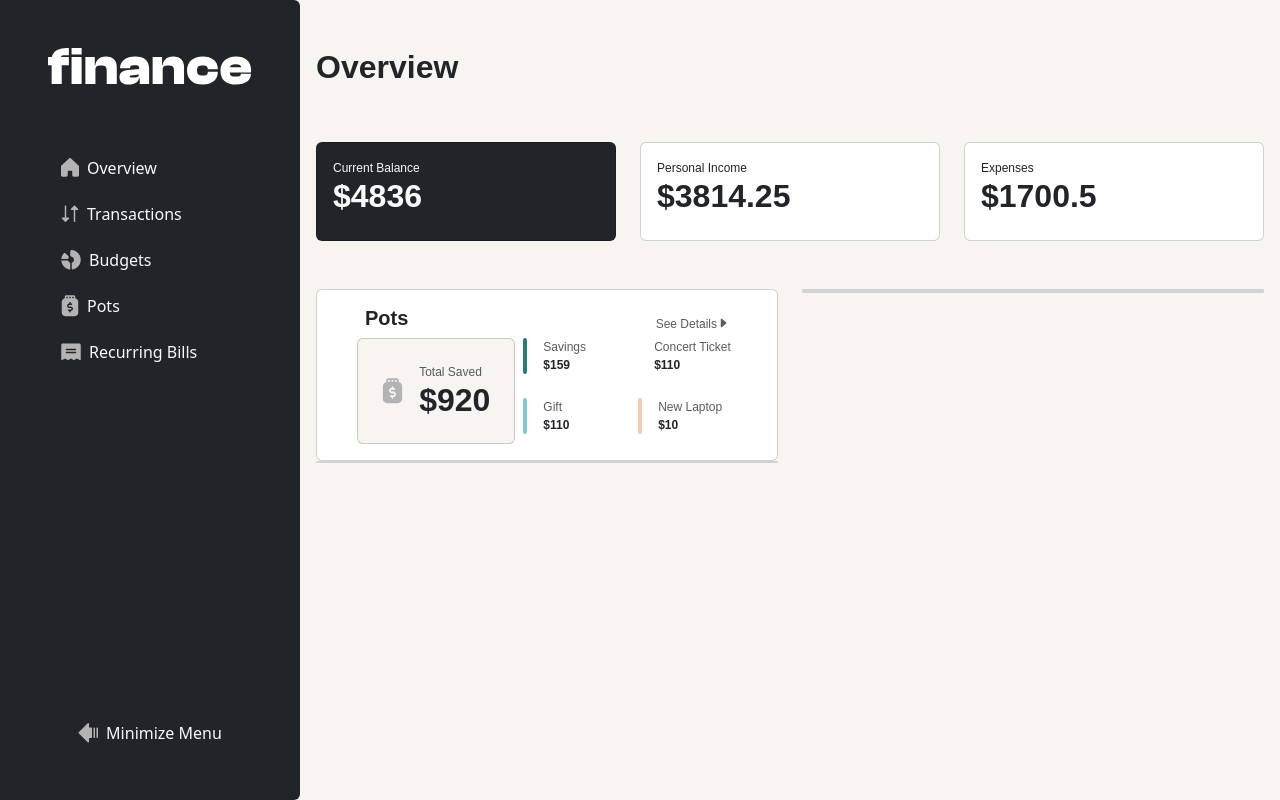
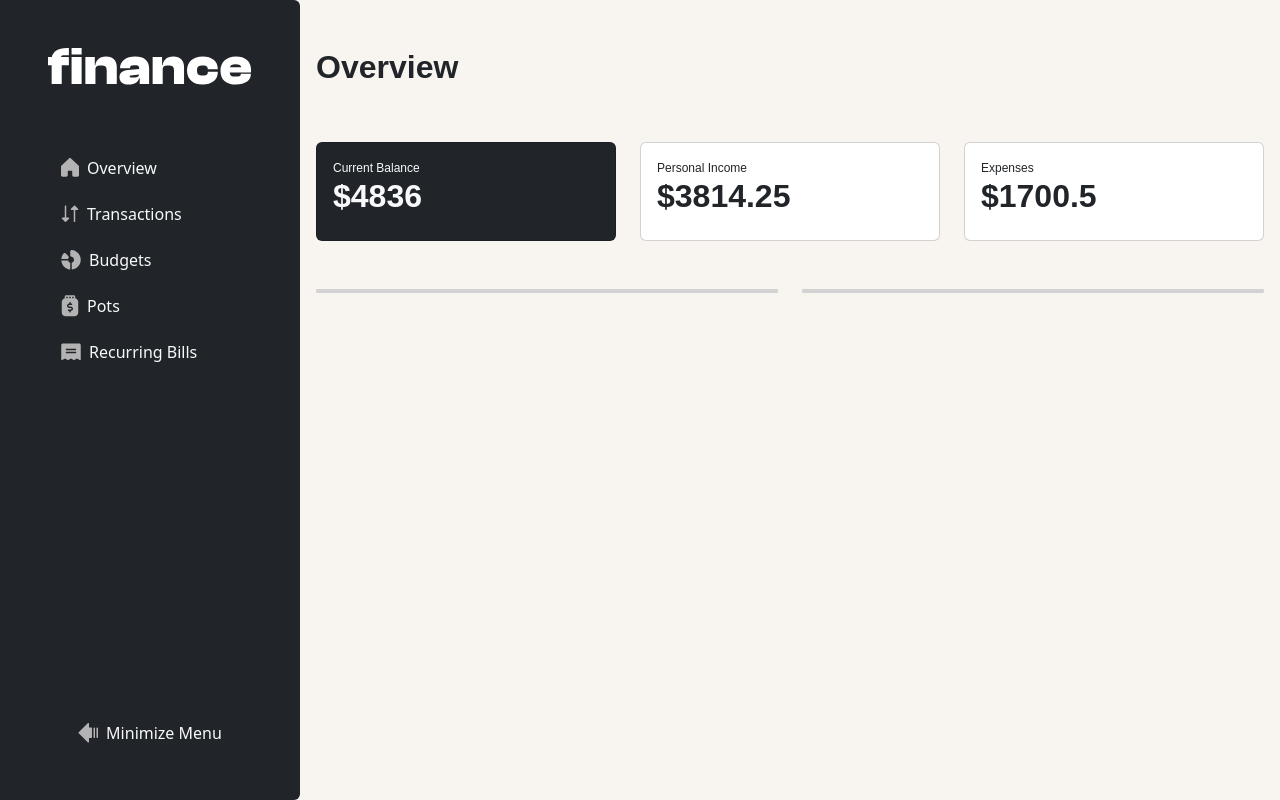
Before and after one commit to abdalsimam1-sketch/personal-finance-app, a React (Vite) app: page / in a window 1280 px wide. Built offline with nearby package versions, Linux system fonts and the light colour scheme.

Commit message:
refactor : remove pots code from grid branch to make it its own branch

```diff
--- a/src/pages/Overview.jsx
+++ b/src/pages/Overview.jsx
@@ -53,63 +53,7 @@ export const Overview = () => {
       <section>
         <div className="row">
           <div className="col-left col-12 col-lg-6">
-            <section className="pots-section card px-5 py-3">
-              <div className="d-flex justify-content-between align-items-center">
-                <h2 className="text-preset-2">Pots</h2>
-                <Link to="/pots" className="text-decoration-none">
-                  <span className="text-preset-5 text-muted">
-                    See Details
-                    <i className="bi bi-caret-right-fill"></i>
-                  </span>
-                </Link>
-              </div>
-              <div className="row g-3">
-                <div className="card col-12 col-md-5 pots-total p-4">
-                  <div className="d-flex align-items-center gap-3 ">
-                    <img
-                      src={PotsImage}
-                      alt="pots-image"
-                      style={{ width: "1.4rem" }}
-                    />
-                    <div className="d-flex flex-column">
-                      <span className="text-preset-5 text-muted">
-                        Total Saved
-                      </span>
-                      <h1 className="text-preset-1 m-0">
-                        <span>$</span>
-                        {potsTotal}
-                      </h1>
-                    </div>
-                  </div>
-                </div>
-                <div className="col-12 col-md-7">
-                  <div className="row g-4">
-                    {data.pots.slice(0, 4).map((item, index) => (
-                      <div className="col-6 " key={index}>
-                        <div className="d-flex gap-3">
-                          <div
-                            className="rounded-pill"
-                            style={{
-                              backgroundColor: item.theme,
-                              width: "4px",
-                              heightL: "4px",
-                            }}
-                          ></div>
-                          <div className="d-flex flex-column">
-                            <span className="text-preset-5 text-muted text-nowrap">
-                              {item.name}
-                            </span>
-                            <span className="text-preset-5 fw-bold">
-                              ${item.total}
-                            </span>
-                          </div>
-                        </div>
-                      </div>
-                    ))}
-                  </div>
-                </div>
-              </div>
-            </section>
+            <section className="pots-section card "></section>
             <section className="transactions-section card"></section>
           </div>
           <div className="col-right col-12 col-lg-6">
```
